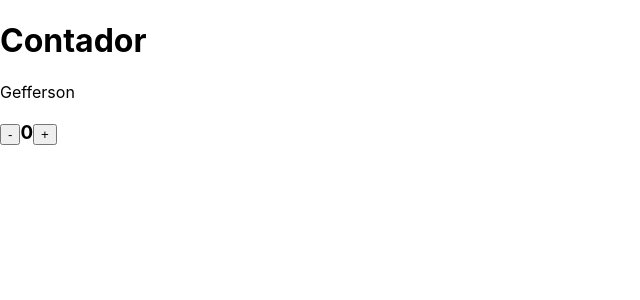
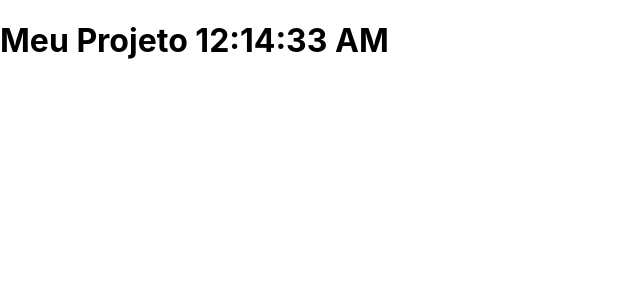
Before and after one commit to GeffersonST/Curso-React, a React (Create React App) app: page / in a window 1280 px wide. Shown: the top 300 px of the page, without its empty margins (0-640 px from the left). Built offline with nearby package versions, Linux system fonts and the light colour scheme.

Commit message:
Ciclo de vida

```diff
--- a/src/App.js
+++ b/src/App.js
@@ -1,42 +1,27 @@
 import React, { Component } from "react";
-
 class App extends Component {
   constructor(props) {
     super(props);
     this.state = {
-      nome: "Gefferson",
-      contador: 0,
+      hora: "00:00:00",
     };
-    this.aumentar = this.aumentar.bind(this);
-    this.diminuir = this.diminuir.bind(this);
   }
-  aumentar() {
-    let state = this.state;
-    state.contador += 1;
-    state.nome = "Emile";
-    this.setState(state);
+  componentDidMount() {
+    setInterval(() => {
+      this.setState({ hora: new Date().toLocaleTimeString() });
+    }, 1000);
   }
-  diminuir() {
-    let state = this.state;
-    if (state.contador === 0) {
-      alert("Chegou a zero!");
-      return;
-    }
-    state.contador -= 1;
-    this.setState(state);
+  componentDidUpdate() {
+    console.log("Atualizou!");
   }
+
   render() {
     return (
       <div>
-        <h1>Contador</h1>
-        {this.state.nome}
-        <h3>
-          <button onClick={this.diminuir}> - </button>
-          {this.state.contador}
-          <button onClick={this.aumentar}>+ </button>
-        </h3>
+        <h1>Meu Projeto {this.state.hora}</h1>
       </div>
     );
   }
 }
+
 export default App;
```
